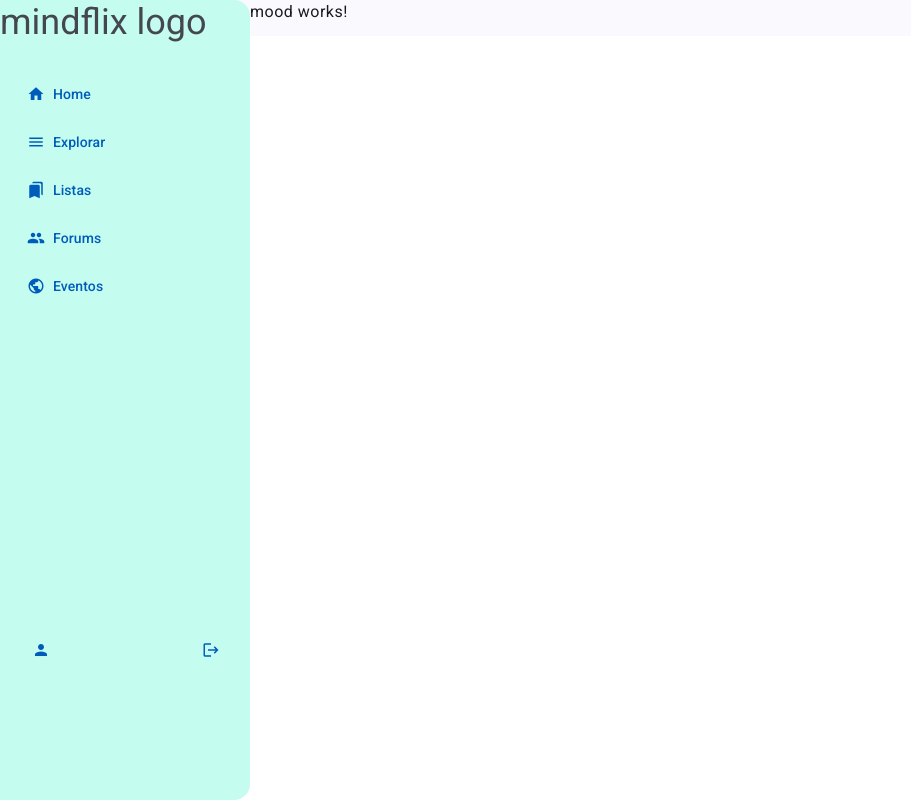
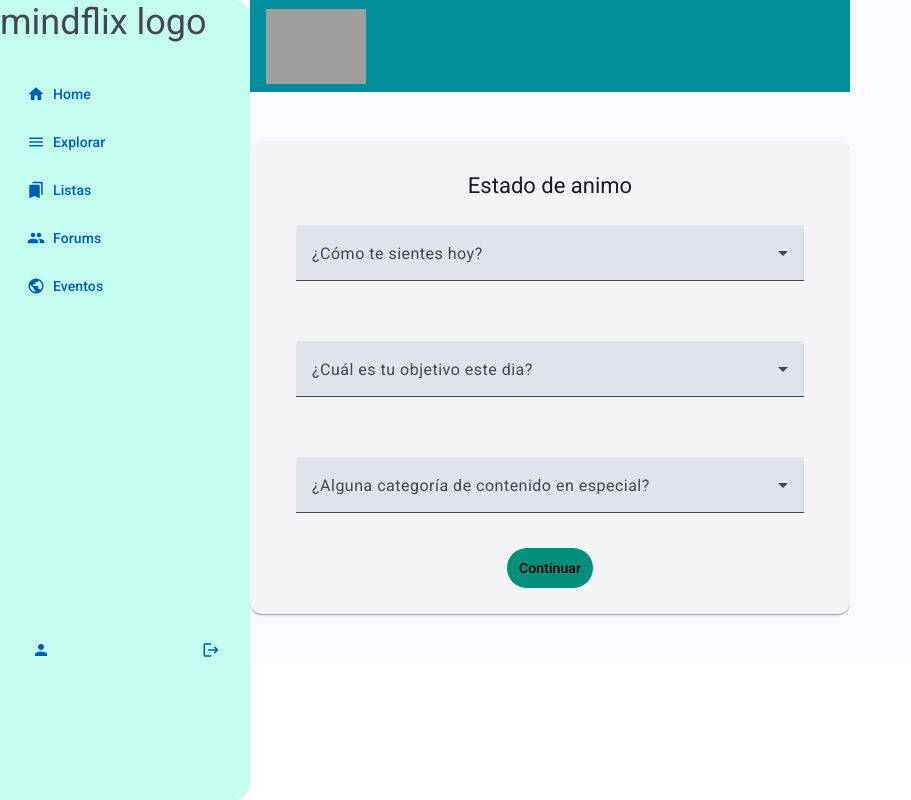
Before and after one commit to ReelHaven/FrontEnd, an Angular app: page /mood in a window 1280 px wide. Shown: the whole page, without its empty margins (0-911 px from the left). Built offline with nearby package versions, Linux system fonts and the light colour scheme; grey boxes are pictures that could not be loaded.

Commit message:
feat: added mood component

```diff
--- a/src/app/users/pages/mood/mood.component.css
+++ b/src/app/users/pages/mood/mood.component.css
@@ -0,0 +1,22 @@
+.mood-card{
+  max-width: 600px;
+  margin: 0 auto;
+  margin-top: 50px;
+  margin-bottom: 50px;
+  padding: 30px;
+  text-align: center;
+  padding-bottom: 10px;
+}
+
+.Data{
+  width: 100%;
+  margin-top: 25px;
+  margin-bottom: 15px;
+}
+
+.continue-button{
+  background-color: #008F7A;
+  color: black;
+
+
+}
--- a/src/app/users/pages/mood/mood.component.html
+++ b/src/app/users/pages/mood/mood.component.html
@@ -1 +1,35 @@
-<p>mood works!</p>
+<app-toolbar-login></app-toolbar-login>
+
+<mat-card class="mood-card">
+  <mat-card-title>Estado de animo</mat-card-title>
+  <mat-card-content>
+    <form #form="ngForm" (ngSubmit)="onSubmit(form)">
+      <mat-form-field class="Data">
+        <mat-label>¿Cómo te sientes hoy?</mat-label>
+        <mat-select name="feeling" ngModel>
+          <mat-option *ngFor="let feeling of feelings" [value]="feeling.value">{{feeling.viewValue}}</mat-option>
+        </mat-select>
+      </mat-form-field>
+
+      <mat-form-field class="Data">
+        <mat-label>¿Cuál es tu objetivo este dia?</mat-label>
+        <mat-select name="objective" ngModel>
+          <mat-option *ngFor="let objective of objectives" [value]="objective.value">{{objective.viewValue}}</mat-option>
+        </mat-select>
+      </mat-form-field>
+
+      <mat-form-field class="Data">
+        <mat-label>¿Alguna categoría de contenido en especial?</mat-label>
+        <mat-select name="category" ngModel>
+          <mat-option *ngFor="let category of categories" [value]="category.value">{{category.viewValue}}</mat-option>
+        </mat-select>
+      </mat-form-field>
+
+      <div style="display: flex; justify-content: center">
+        <button mat-button class="continue-button">Continuar</button>
+      </div>
+    </form>
+
+  </mat-card-content>
+
+</mat-card>
--- a/src/app/users/pages/mood/mood.component.ts
+++ b/src/app/users/pages/mood/mood.component.ts
@@ -1,12 +1,83 @@
 import { Component } from '@angular/core';
+import {ToolbarLoginComponent} from "../../../public/components/toolbar-login/toolbar-login.component";
+import {MatCard, MatCardContent, MatCardTitle} from "@angular/material/card";
+import {MatFormField, MatLabel} from "@angular/material/form-field";
+import {MatOption, MatSelect} from "@angular/material/select";
+import {FormsModule, NgForm} from "@angular/forms";
+import {NgForOf} from "@angular/common";
+import {MatButton} from "@angular/material/button";
+import {Router} from "@angular/router";
+
+interface Feeling {
+  value: string,
+  viewValue: string
+}
+
+interface Objective {
+  value: string,
+  viewValue: string
+}
+
+interface Category {
+  value: string,
+  viewValue: string
+}
 
 @Component({
   selector: 'app-mood',
   standalone: true,
-  imports: [],
+  imports: [
+    ToolbarLoginComponent,
+    MatCard,
+    MatCardContent,
+    MatFormField,
+    MatLabel,
+    MatSelect,
+    FormsModule,
+    MatOption,
+    NgForOf,
+    MatCardTitle,
+    MatButton
+  ],
   templateUrl: './mood.component.html',
   styleUrl: './mood.component.css'
 })
 export class MoodComponent {
 
+  feelings: Feeling[] = [
+    {value: 'relajado', viewValue: 'Relajado'},
+    {value: 'ansioso', viewValue: 'Ansioso'},
+    {value: 'cansado', viewValue: 'Cansado'},
+    {value: 'motivado', viewValue: 'Motivado'}
+  ];
+
+  objectives: Objective[] = [
+    {value: 'relajarme', viewValue: 'Relajarme'},
+    {value: 'desconectar', viewValue: 'Desconectar'},
+    {value: 'inspirarme', viewValue: 'Inspirarme'},
+    {value: 'aprender', viewValue: 'Aprender'}
+  ];
+
+  categories: Category[] = [
+    {value: 'comedia', viewValue: 'Comedia'},
+    {value: 'fantasia', viewValue: 'Fanstasía'},
+    {value: 'aventura', viewValue: 'Aventura'},
+    {value: 'drama', viewValue: 'Drama'}
+  ];
+
+  constructor(private router: Router) {}
+
+  onSubmit(form: NgForm){
+    if(form.valid){
+      const moodValues = {
+        feeling: form.value.feeling,
+        objective: form.value.objective,
+        category: form.value.category
+      }
+
+      localStorage.setItem('moodValues', JSON.stringify(moodValues));
+      console.log("Current mood values:", moodValues);
+      this.router.navigate(['/home']).then(r=>console.log("Navigated to home"));
+    }
+  }
 }
```
